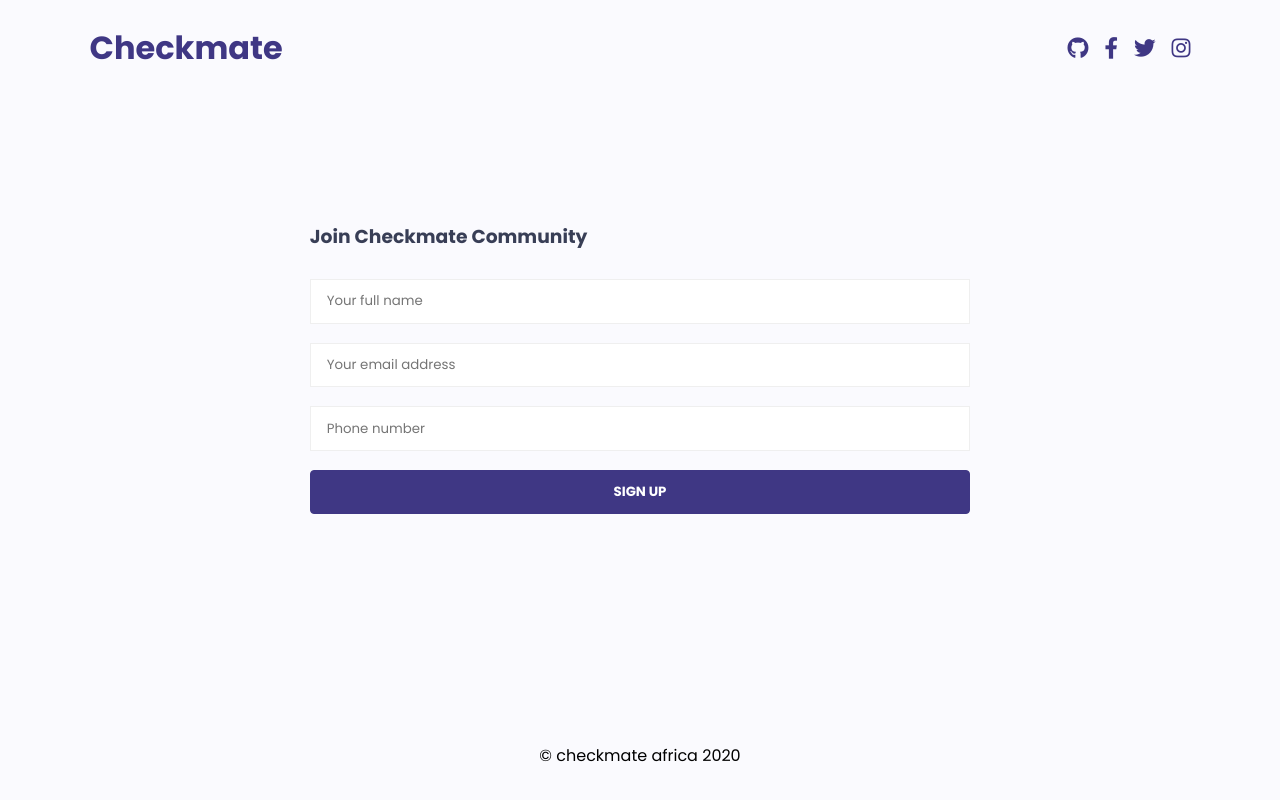
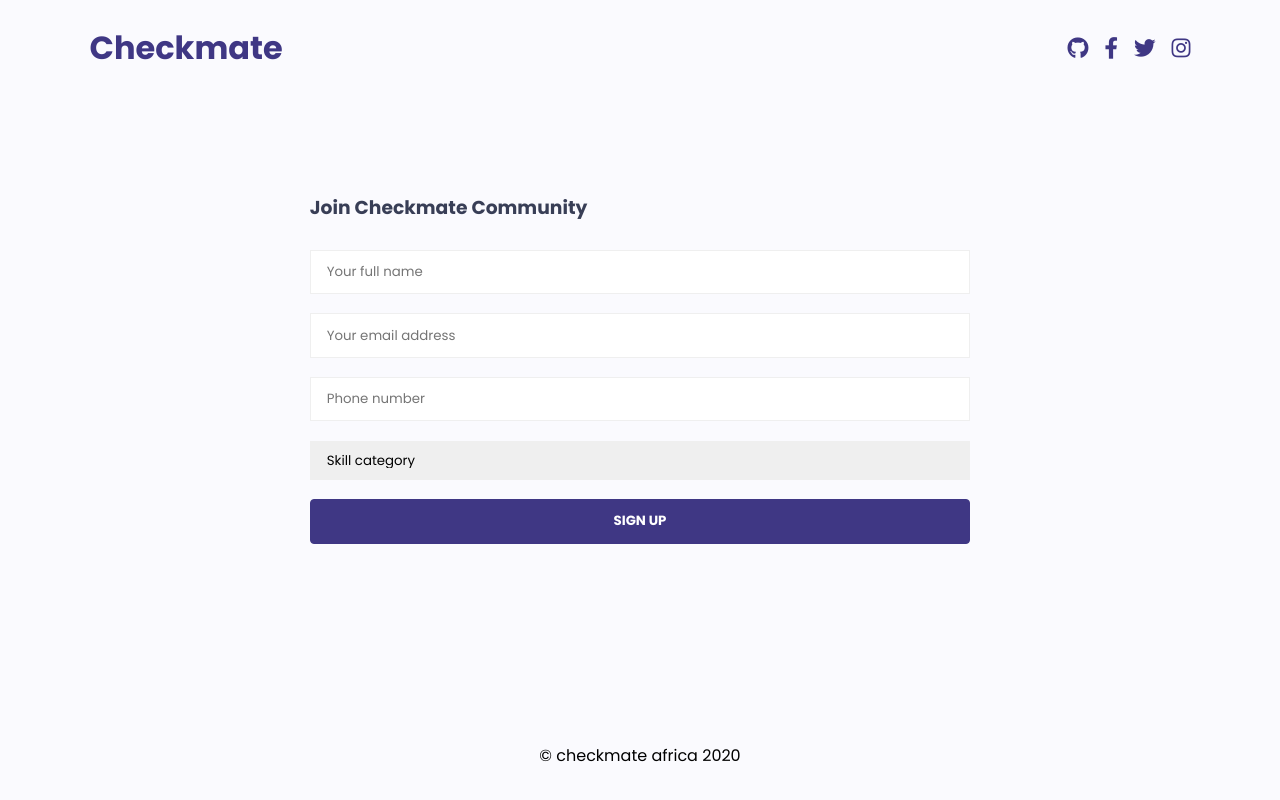
Before and after one commit to kadetXx/checkmate, a React (Create React App) app: page /join in a window 1280 px wide. Built offline with nearby package versions, Linux system fonts and the light colour scheme.

Commit message:
added select field

```diff
--- a/public/index.html
+++ b/public/index.html
@@ -12,7 +12,7 @@
     <link rel="apple-touch-icon" href="%PUBLIC_URL%/logo192.png" />
     <link rel="manifest" href="%PUBLIC_URL%/manifest.json" />
     <link rel="stylesheet" href="https://cdnjs.cloudflare.com/ajax/libs/font-awesome/5.11.2/css/all.min.css">
-    <title>React App</title>
+    <title>Checkmate - Africa</title>
   </head>
   <body>
     <noscript>You need to enable JavaScript to run this app.</noscript>
--- a/src/components/Form.js
+++ b/src/components/Form.js
@@ -8,7 +8,7 @@ const Form = styled.form`
   box-sizing: border-box;
 
   @media(max-width: 875px) {
-    width: 98%;
+    width: 99%;
   }
 
   & h3 {
@@ -23,6 +23,7 @@ const Input = styled.input`
   box-sizing: border-box;
   border: 1px solid #efefef;
   outline: none;
+  -webkit-appearance: none;
 `
 
 const Submit = styled(Button)`
@@ -33,9 +34,19 @@ function form() {
   return (
     <Form>
       <h3>Join Checkmate Community</h3>
-      <Input placeholder='Your full name' />
-      <Input placeholder='Your email address' />
-      <Input placeholder='Phone number' />
+      <Input type='text' placeholder='Your full name' />
+      <Input type='email' placeholder='Your email address' />
+      <Input type='text' placeholder='Phone number' />
+      <Input as='select' placeholder='Select your skillset'>
+        <option disabled hidden selected>Skill category</option>
+        <option value="Tech Enthusiast">Tech Enthusiast</option>
+        <option value="Frontend">Frontend</option>
+        <option value='Backend'>Backend</option>
+        <option value="UI/UX Design">UI/UX Design</option>
+        <option value="Graphics Design">Graphics Design</option>
+        <option value="Technical Writing">Technical Writing</option>
+        <option value="Developer Advocate">Developer Advocate</option>
+      </Input>
       <Submit type='submit' full> Sign Up </Submit>
     </Form>
   )
--- a/src/components/Header.js
+++ b/src/components/Header.js
@@ -4,6 +4,7 @@ import Container from './Container'
 
 const Header = styled(Container)`
   position: fixed;
+  background: #FAFAFE;
   top: 0;
   left: 0;
 `
--- a/src/pages/Landing.js
+++ b/src/pages/Landing.js
@@ -8,6 +8,7 @@ import { Link } from "react-router-dom";
 
 const Hero = styled(Container)`
   flex-grow: 1;
+  margin-top: 2rem;
 
   @media(max-width: 575px) {
     padding: 2rem 7% 0;
```
